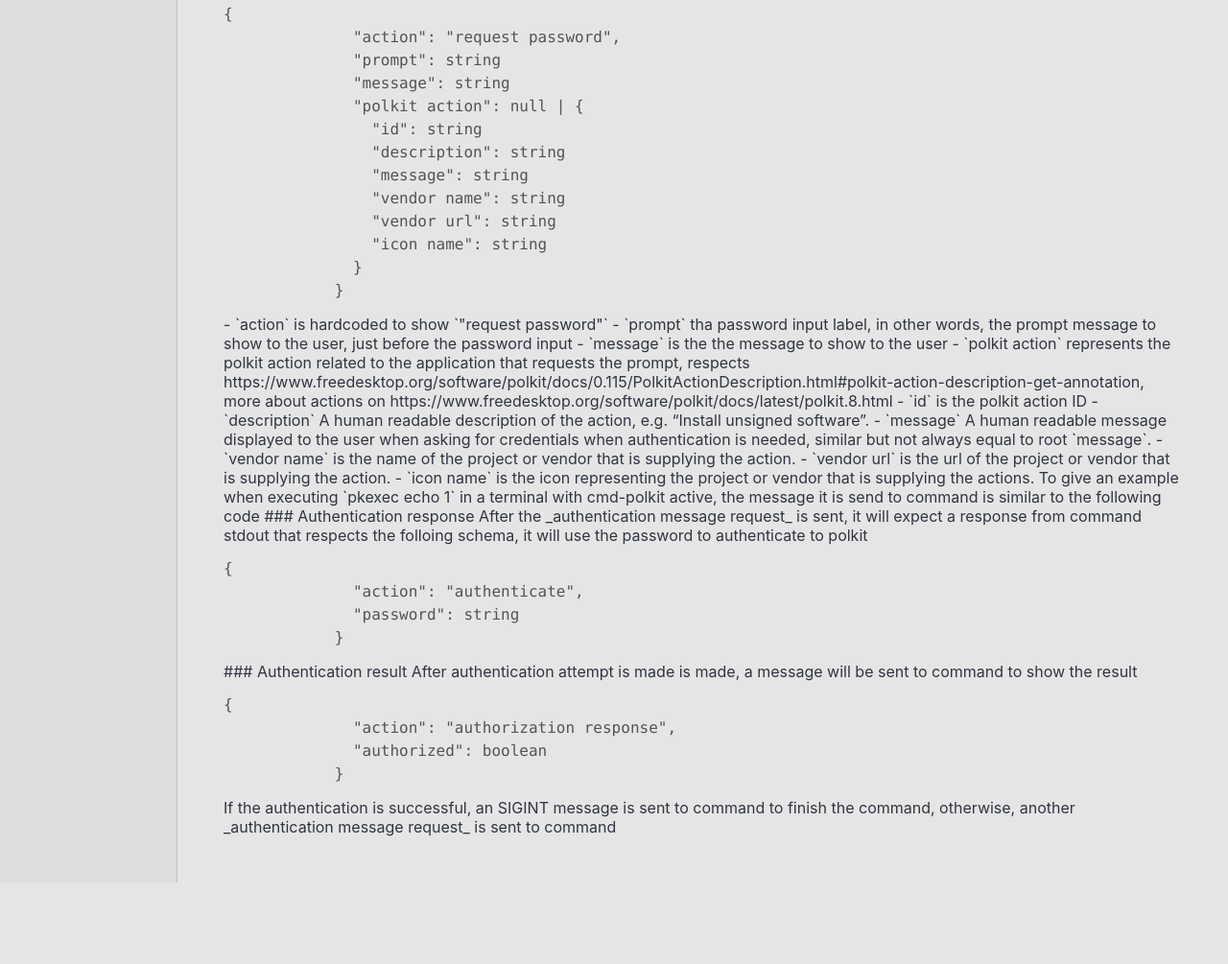
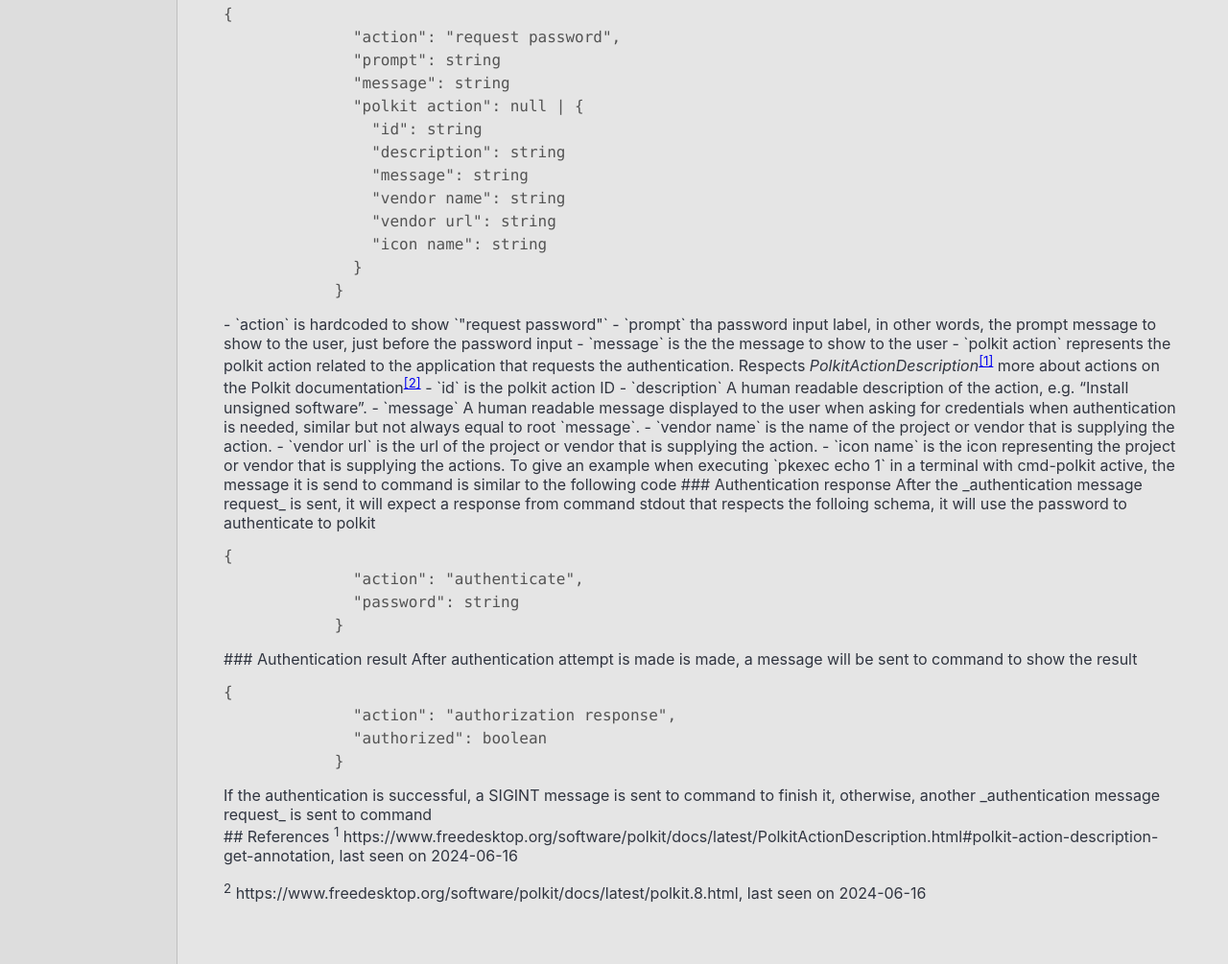
Before and after one commit to OmarCastro/cmd-polkit, a plain HTML site: page docs/index.html in a window 1280 px wide. Shown: the part 3242-4247 px from the top of the page at 96% size. Before the commit the page ends 4162 px from the top, so only its background shows below. Drawn offline with Linux system fonts and the light colour scheme.

Commit message:
review: review documentation

```diff
--- a/docs/index.html
+++ b/docs/index.html
@@ -131,7 +131,7 @@
             - `action` is hardcoded to show `"request password"`
             - `prompt` tha password input label, in other words, the prompt message to show to the user, just before the password input
             - `message` is the the message to show to the user
-            - `polkit action` represents the polkit action related to the application that requests the prompt, respects https://www.freedesktop.org/software/polkit/docs/0.115/PolkitActionDescription.html#polkit-action-description-get-annotation, more about actions on https://www.freedesktop.org/software/polkit/docs/latest/polkit.8.html
+            - `polkit action` represents the polkit action related to the application that requests the authentication. Respects <cite><a href="https://www.freedesktop.org/software/polkit/docs/latest/PolkitActionDescription.html#polkit-action-description-get-annotation"></a>PolkitActionDescription</cite><sup><a href="#cite-1">[1]</a></sup> more about actions on the Polkit documentation<sup><a href="#cite-2">[2]</a></sup>
                 - `id` is the polkit action ID
                 - `description` A human readable description of the action, e.g. “Install unsigned software”.
                 - `message` A human readable message displayed to the user when asking for credentials when authentication is needed, similar but not always equal to root `message`.
@@ -167,9 +167,15 @@
               "authorized": boolean
             }</code></pre>
 
-            If the authentication is successful, an SIGINT message is sent to command
-            to finish the command, otherwise, another _authentication message request_
-            is sent to command
+            If the authentication is successful, a SIGINT message is sent to command
+            to finish it, otherwise, another _authentication message request_ is sent to command
+        </section>
+
+        <section class="section section--references" ss:markdown>
+            ## References
+
+            <sup id="cite-1">1</sup> https://www.freedesktop.org/software/polkit/docs/latest/PolkitActionDescription.html#polkit-action-description-get-annotation, last seen on <time datetime="2024-06-16T16:26:06Z">2024-06-16</time></p>
+            <sup id="cite-2">2</sup> https://www.freedesktop.org/software/polkit/docs/latest/polkit.8.html, last seen on <time datetime="2024-06-16T16:26:06Z">2024-06-16</time></p>
         </section>
     </div>
     </body>
```
